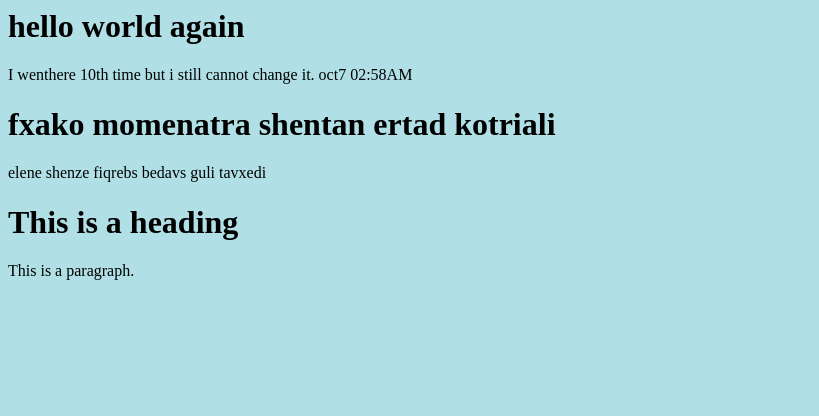
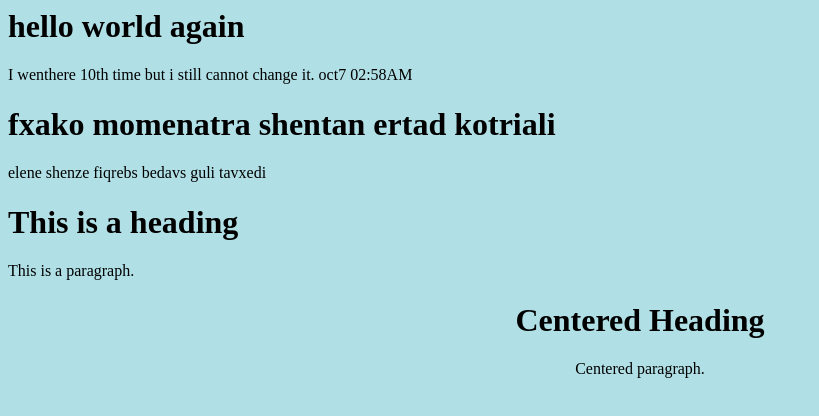
Before and after one commit to iraklimchedlishvili/iraklimchedlishvili.github.io, a plain HTML site: page index.html in a window 1280 px wide. Shown: the whole page, without its empty margins (0-819 px from the left). Drawn offline with Linux system fonts and the light colour scheme.

Commit message:
Update index.html a commit from github. oct7 14:12

```diff
--- a/index.html
+++ b/index.html
@@ -11,3 +11,5 @@ oct7 02:58AM
 <p>This is a paragraph.</p>
 
 </body>
+<h1 style="text-align:center;">Centered Heading</h1>
+<p style="text-align:center;">Centered paragraph.</p>
```
